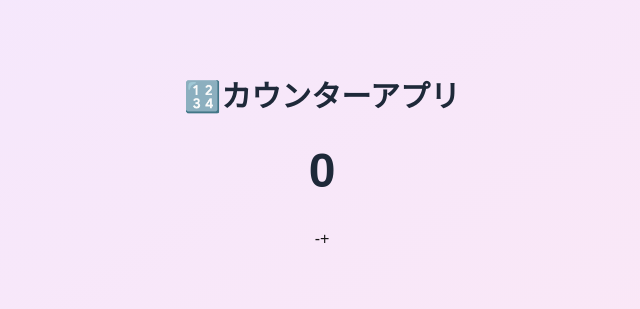
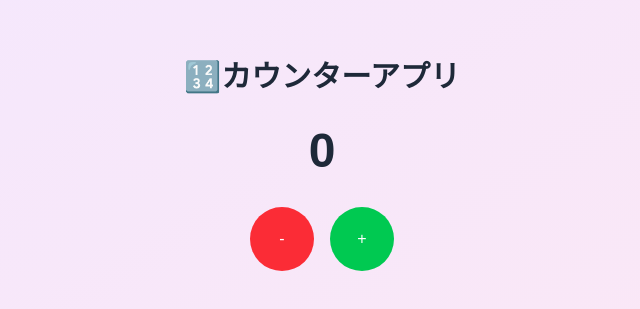
Before and after one commit to tomoya-takubo/counter-app, a Next.js app: page / in a window 1280 px wide. Shown: the part 219-528 px from the top of the page, without its empty margins (318-958 px from the left). Built offline with nearby package versions, Linux system fonts and the light colour scheme.

Commit message:
ボタンを中央揃えして色などスタイルを当てた

```diff
--- a/app/page.tsx
+++ b/app/page.tsx
@@ -12,8 +12,10 @@ export default function Home() {
             <div className="text-center mb-8">
               <div className="text-5xl font-bold text-gray-800">0</div>
             </div>
-            <button>-</button>
-            <button>+</button>
+            <div className="flex justify-center gap-4">
+              <button className="bg-red-500 text-white w-16 h-16 rounded-full">-</button>
+              <button className="bg-green-500 text-white w-16 h-16 rounded-full">+</button>
+            </div>
           </div>
         </div>
       </div>
```
